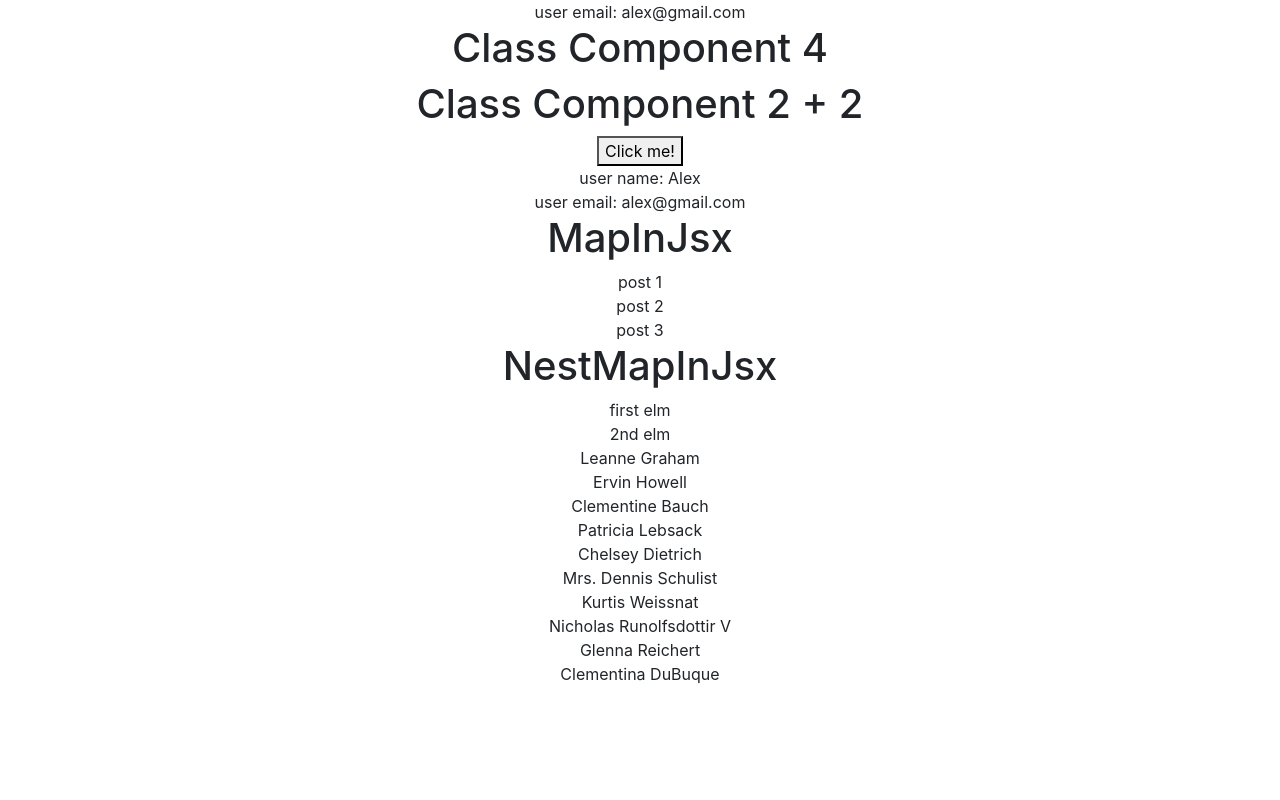
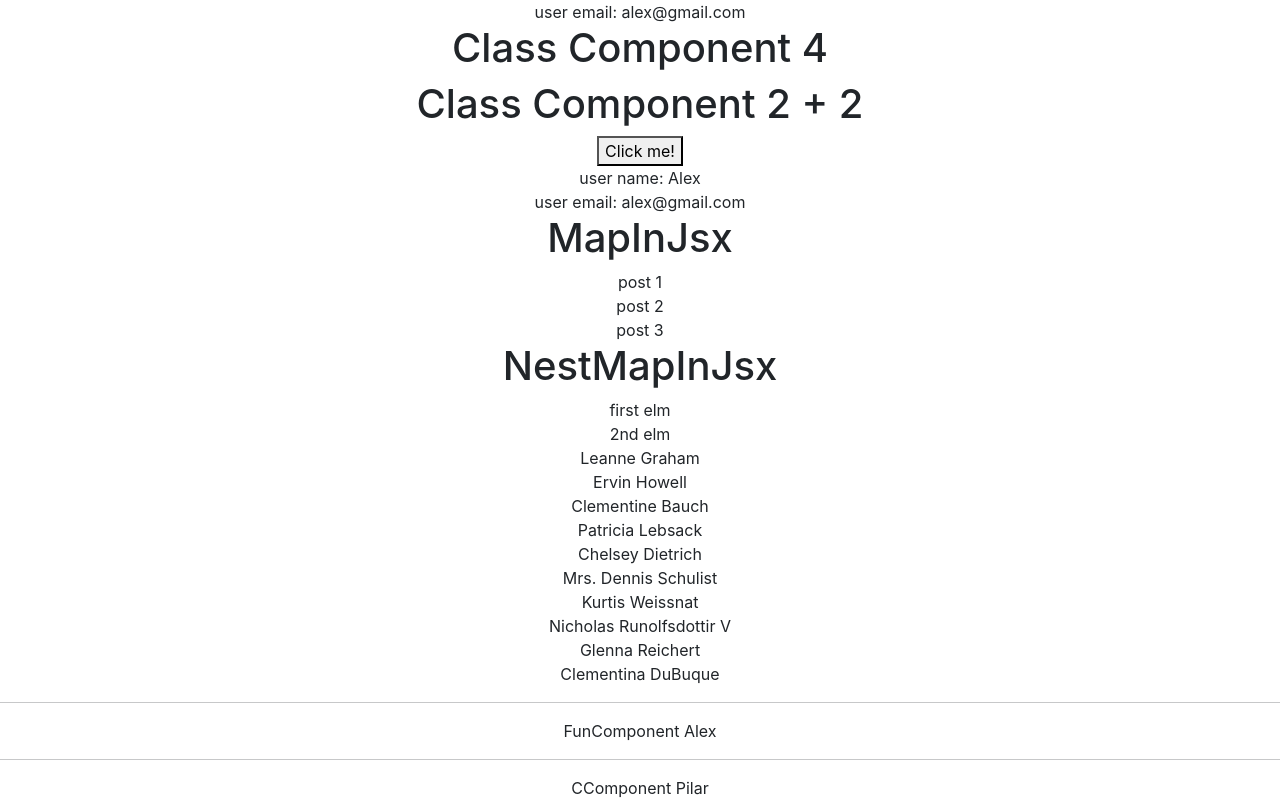
Before and after one commit to FBW44-1/lessons-FBW44-1, a React (Create React App) app in the folder SPA/LiveCoding/spa-14-04-2021/: page / in a window 1280 px wide. Shown: the part 166-966 px from the top of the page. Before the commit the page ends 852 px from the top, so only its background shows below. Built offline with nearby package versions, Linux system fonts and the light colour scheme.

Commit message:
spa-14-04-2021 p5

```diff
--- a/SPA/LiveCoding/spa-14-04-2021/src/App.js
+++ b/SPA/LiveCoding/spa-14-04-2021/src/App.js
@@ -5,6 +5,8 @@ import {
 } from "./components/ClassVsFunction";
 import MapInJsx from "./components/MapInJsx";
 import NestMapInJsx from "./components/NestMapInJsx";
+
+import { FunComponent, CComponent } from "./components/ClassVsFunctionPart2";
 
 function App() {
   return (
@@ -15,6 +17,10 @@ function App() {
       <ClassComponent />
       <MapInJsx />
       <NestMapInJsx />
+      <hr />
+      <FunComponent />
+      <hr />
+      <CComponent />
     </div>
   );
 }
--- /dev/null
+++ b/SPA/LiveCoding/spa-14-04-2021/src/components/ClassVsFunctionPart2.js
@@ -0,0 +1,25 @@
+import React, { useState } from "react";
+
+function FunComponent() {
+  const [name, setName] = useState("Alex");
+  return <div>FunComponent {name}</div>;
+}
+
+class CComponent extends React.Component {
+  constructor() {
+    super();
+    this.state = {
+      name: "Pilar",
+    };
+  }
+
+  render() {
+    return <div>CComponent {this.state.name}</div>;
+  }
+}
+
+export { FunComponent, CComponent };
+/*
+const state = {
+  name: "outside",
+};*/
```
